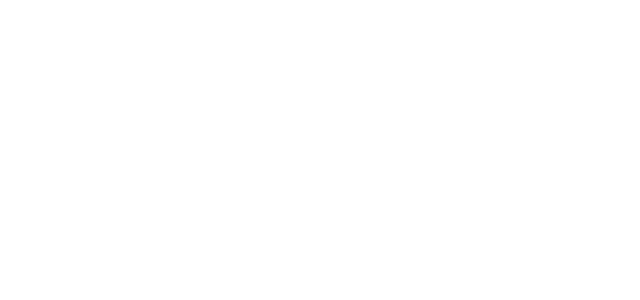
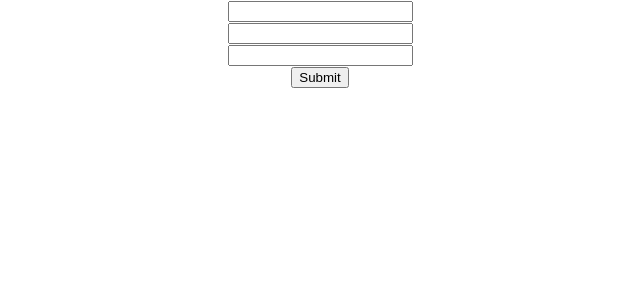
Before and after one commit to Muhammadamin1999/ReactTutorial, a React (Create React App) app in the folder introduction/review/: page / in a window 1280 px wide. Shown: the top 300 px of the page, without its empty margins (320-960 px from the left). Built offline with nearby package versions, Linux system fonts and the light colour scheme.

Commit message:
http and react

```diff
--- a/introduction/review/package.json
+++ b/introduction/review/package.json
@@ -6,6 +6,7 @@
     "@testing-library/jest-dom": "^5.17.0",
     "@testing-library/react": "^13.4.0",
     "@testing-library/user-event": "^13.5.0",
+    "axios": "^1.6.7",
     "react": "^18.2.0",
     "react-dom": "^18.2.0",
     "react-scripts": "5.0.1",
--- a/introduction/review/src/App.js
+++ b/introduction/review/src/App.js
@@ -35,6 +35,8 @@
 import User from './components/User';
 import ComponentC from './components/ComponentC'
 import {UserProvider} from './components/userContext'
+import PostList from './components/PostList';
+import PostForm from './components/PostForm';
 class App extends Component {
   render(){
     return (
@@ -96,7 +98,8 @@
      {/* <UserProvider value='Wishwas'>
      <ComponentC/>
      </UserProvider> */}
-
+     {/* <PostList/> */}
+     <PostForm/>
       </div>
     )
   }
--- /dev/null
+++ b/introduction/review/src/components/PostForm.js
@@ -0,0 +1,48 @@
+import React, { Component } from 'react'
+import axios from 'axios'
+class PostForm extends Component {
+    constructor(props) {
+      super(props)
+
+      this.state = {
+         userId: '',
+         title: '',
+         body: ''
+      }
+    }
+    changeHandler = (e) => {
+        this.setState({[e.target.name]: e.target.value})
+    }
+    submitHandler = e => {
+        e.preventDefault()
+        console.log(this.state)
+        axios.post('https://jsonplaceholder.typicode.com/posts', this.state)
+         .then(response => {
+            console.log(response)
+         })
+         .catch(error => {
+            console.log(error)
+         })
+    }
+  render() {
+    const {userId, title, body} = this.state
+    return (
+      <div>
+        <form onSubmit={this.submitHandler}>
+            <div>
+                <input type='text' name='userId' value={userId} onChange={this.changeHandler}/>
+            </div>
+            <div>
+                <input type='text' name='title' value={title} onChange={this.changeHandler}/>
+            </div>
+            <div>
+                <input type='text' name='body' value={body} onChange={this.changeHandler}/>
+            </div>
+            <button type='submit'>Submit</button>
+        </form>
+      </div>
+    )
+  }
+}
+
+export default PostForm
--- /dev/null
+++ b/introduction/review/src/components/PostList.js
@@ -0,0 +1,38 @@
+import React, { Component } from 'react'
+import axios from 'axios'
+class PostList extends Component {
+    constructor(props) {
+      super(props)
+
+      this.state = {
+         posts: []
+      }
+    }
+
+    componentDidMount(){
+         axios.get('https://jsonplaceholder.typicode.com/posts')
+         .then(response => {
+            console.log(response)
+            this.setState({posts: response.data})
+         })
+         .catch(error => {
+            console.log(error)
+            this.setState({errorMsg: 'Error retreiving data'})
+         })
+    }
+  render() {
+    const {posts, errorMsg} = this.state
+    return (
+      <div>
+        List of Posts
+        {
+            posts.length ?
+            posts.map(post => <div key={post.id}>{post.title}</div>) : null
+        }
+        {errorMsg ? <div>{errorMsg}</div> :null}
+      </div>
+    )
+  }
+}
+
+export default PostList
```
Also changed, not shown: 1 other file (tests, documents, lock files or other folders).
